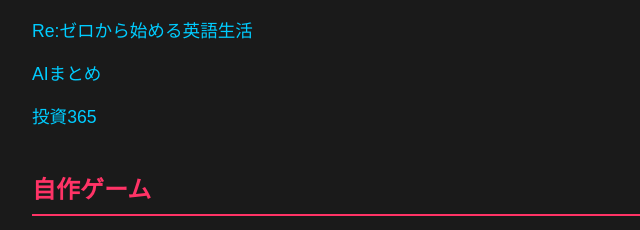
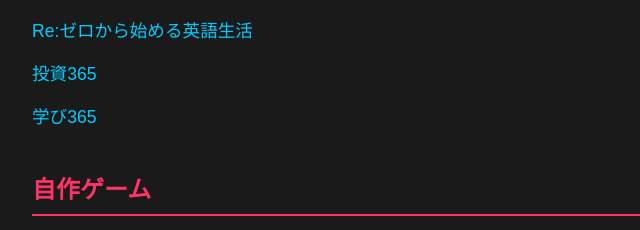
Before and after one commit to JP-Anikiii/Home, a plain HTML site: page index.html in a window 1280 px wide. Shown: the part 383-613 px from the top of the page, 208-848 px from the left. Drawn offline with Linux system fonts and the light colour scheme.

Commit message:
20250329
20250329

```diff
--- a/index.html
+++ b/index.html
@@ -61,8 +61,10 @@
         <h2>note - マガジン</h2>
         <ul>
             <li><a href="https://note.com/jp_aniki/m/m3f763b019e6b" target="_blank">Re:ゼロから始める英語生活</a></li>
-            <li><a href="https://note.com/jp_aniki/m/mbd121376368b" target="_blank">AIまとめ</a></li>
             <li><a href="https://note.com/jp_aniki/m/m96239fb4f646" target="_blank">投資365</a></li>
+            <li><a href="https://note.com/jp_aniki/m/m612ca45a575b" target="_blank">学び365</a></li>
+
+
         </ul>
 
         <h2>自作ゲーム</h2>
```
